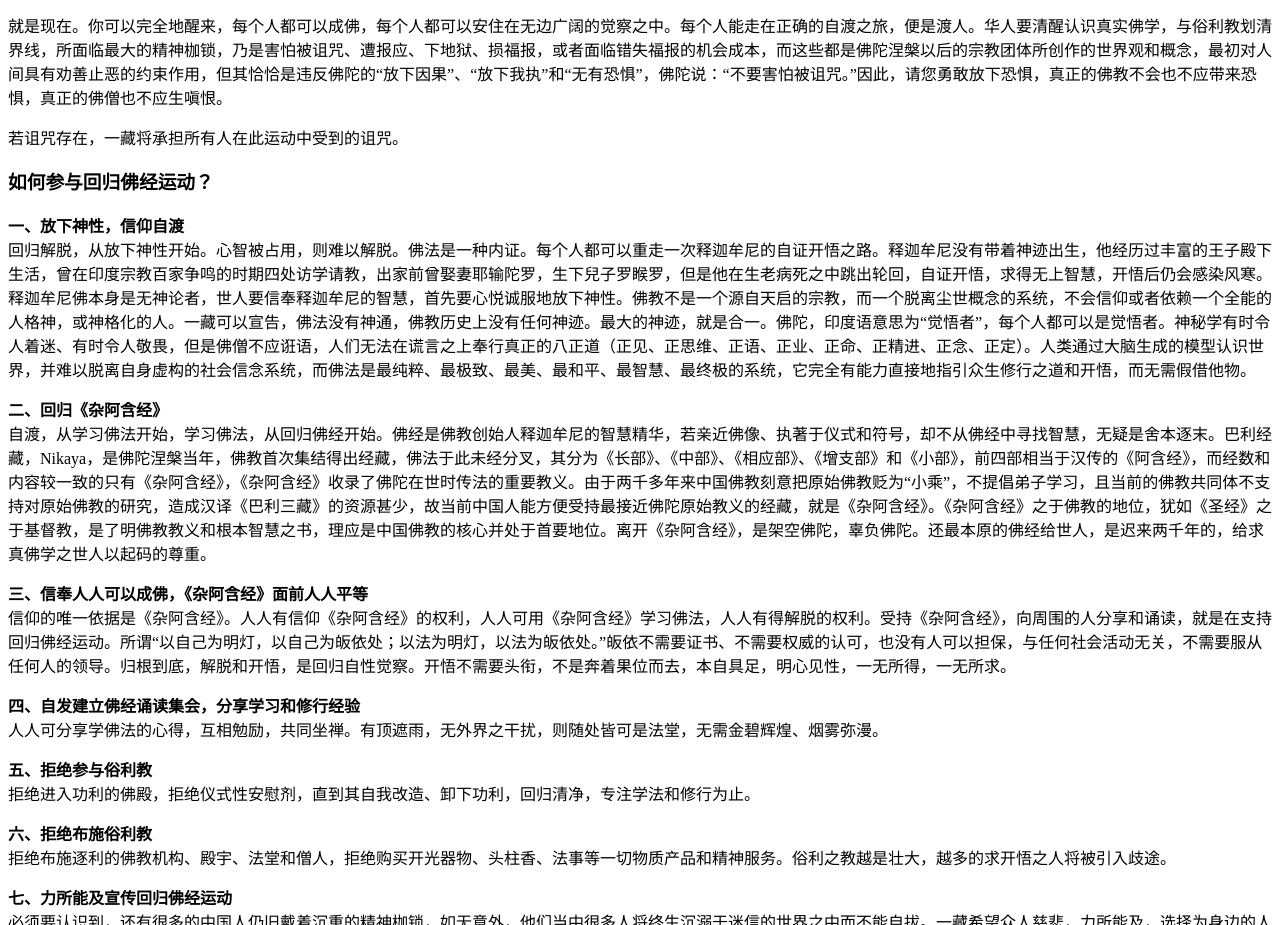
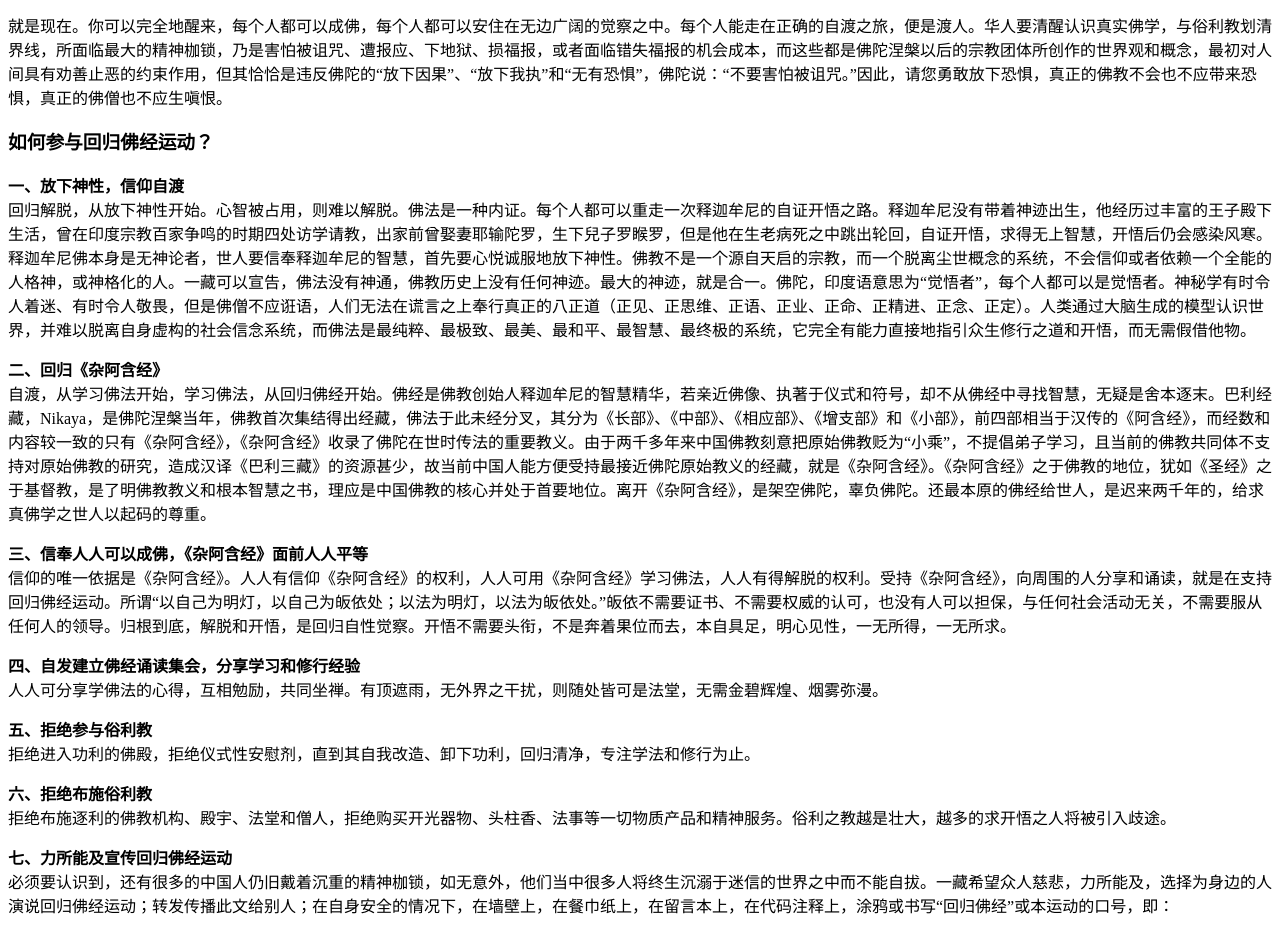
Before and after one commit to WakenCn/Wakencn.github.io, a plain HTML site: page index.html in a window 1280 px wide. Shown: the part 849-1774 px from the top of the page. Drawn offline with Linux system fonts and the light colour scheme.

Commit message:
回归佛经运动.html

```diff
--- a/index.html
+++ b/index.html
@@ -22,7 +22,7 @@
 	<h3>为什么回归佛经运动是必要的？</h3>
 <p>枷锁不除，难以前行，心病不祛，人道是东亚病夫。既然人人皆有佛缘，那么民众值得亲近佛陀的原始智慧，而不仰仗任何的代理人。寻求佛教足迹的人，心存解脱之志，不应被引导到更漫长的被剥削之中。长久以来，中国人在矇昧之中求觉醒之法，习惯了被指引该相信什么，不该相信什么。佛性，讲求自证自悟。中国人从没有一场自发的宗教启蒙运动。这场迟来的、应得的宗教启蒙，天然注定它会来自民间，而非权威。佛教没有英雄，也不需要英雄，它需要让每个人自己醒来。现在，很多人已经怀疑，已经明了，但是在等待一个呼喊，等待第一缕晨曦以确认睁眼的时机。<p>
 	<p>就是现在。你可以完全地醒来，每个人都可以成佛，每个人都可以安住在无边广阔的觉察之中。每个人能走在正确的自渡之旅，便是渡人。华人要清醒认识真实佛学，与俗利教划清界线，所面临最大的精神枷锁，乃是害怕被诅咒、遭报应、下地狱、损福报，或者面临错失福报的机会成本，而这些都是佛陀涅槃以后的宗教团体所创作的世界观和概念，最初对人间具有劝善止恶的约束作用，但其恰恰是违反佛陀的“放下因果”、“放下我执”和“无有恐惧”，佛陀说：“不要害怕被诅咒。”因此，请您勇敢放下恐惧，真正的佛教不会也不应带来恐惧，真正的佛僧也不应生嗔恨。<p>
-	<p>若诅咒存在，一藏将承担所有人在此运动中受到的诅咒。<p>
+
 	<h3>如何参与回归佛经运动？</h3>
 	<p><b>一、放下神性，信仰自渡</b><br>回归解脱，从放下神性开始。心智被占用，则难以解脱。佛法是一种内证。每个人都可以重走一次释迦牟尼的自证开悟之路。释迦牟尼没有带着神迹出生，他经历过丰富的王子殿下生活，曾在印度宗教百家争鸣的时期四处访学请教，出家前曾娶妻耶输陀罗，生下兒子罗睺罗，但是他在生老病死之中跳出轮回，自证开悟，求得无上智慧，开悟后仍会感染风寒。释迦牟尼佛本身是无神论者，世人要信奉释迦牟尼的智慧，首先要心悦诚服地放下神性。佛教不是一个源自天启的宗教，而一个脱离尘世概念的系统，不会信仰或者依赖一个全能的人格神，或神格化的人。一藏可以宣告，佛法没有神通，佛教历史上没有任何神迹。最大的神迹，就是合一。佛陀，印度语意思为“觉悟者”，每个人都可以是觉悟者。神秘学有时令人着迷、有时令人敬畏，但是佛僧不应诳语，人们无法在谎言之上奉行真正的八正道（正见、正思维、正语、正业、正命、正精进、正念、正定）。人类通过大脑生成的模型认识世界，并难以脱离自身虚构的社会信念系统，而佛法是最纯粹、最极致、最美、最和平、最智慧、最终极的系统，它完全有能力直接地指引众生修行之道和开悟，而无需假借他物。<p>
 	<p><b>二、回归《杂阿含经》</b><br>自渡，从学习佛法开始，学习佛法，从回归佛经开始。佛经是佛教创始人释迦牟尼的智慧精华，若亲近佛像、执著于仪式和符号，却不从佛经中寻找智慧，无疑是舍本逐末。巴利经藏，Nikaya，是佛陀涅槃当年，佛教首次集结得出经藏，佛法于此未经分叉，其分为《长部》、《中部》、《相应部》、《增支部》和《小部》，前四部相当于汉传的《阿含经》，而经数和内容较一致的只有《杂阿含经》，《杂阿含经》收录了佛陀在世时传法的重要教义。由于两千多年来中国佛教刻意把原始佛教贬为“小乘”，不提倡弟子学习，且当前的佛教共同体不支持对原始佛教的研究，造成汉译《巴利三藏》的资源甚少，故当前中国人能方便受持最接近佛陀原始教义的经藏，就是《杂阿含经》。《杂阿含经》之于佛教的地位，犹如《圣经》之于基督教，是了明佛教教义和根本智慧之书，理应是中国佛教的核心并处于首要地位。离开《杂阿含经》，是架空佛陀，辜负佛陀。还最本原的佛经给世人，是迟来两千年的，给求真佛学之世人以起码的尊重。<p>
```
